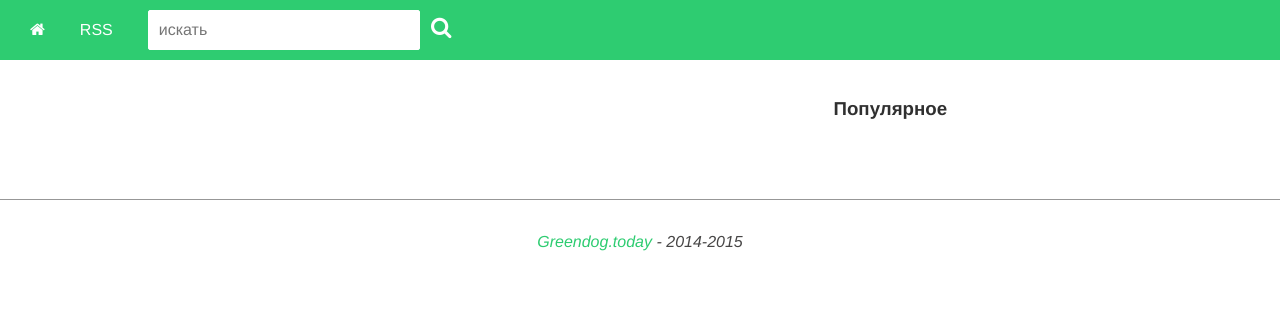
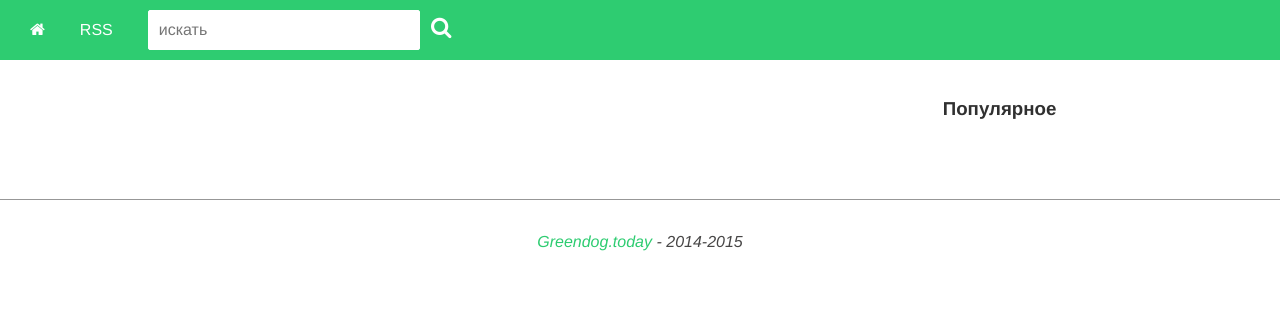
Before and after one commit to greendoglab/greendogtoday, a Django app: page / in a window 1280 px wide. Shown: the top 320 px of the page. Run offline with Django 3.2, Linux system fonts and the light colour scheme; data that the repository does not hold is empty; style sheets or scripts are compiled from the project's sources; parts of the project's set-up code (start-up, migrations or seed data) failed here and were passed over; some libraries are stand-ins or nearby versions.

Commit message:
Change flex in site-container.

```diff
--- a/src/assets/sass/blocks/site-container.scss
+++ b/src/assets/sass/blocks/site-container.scss
@@ -4,7 +4,7 @@
     display: flex;
     flex-flow: row nowrap;
     .content {
-        flex: 1 65%;
+        flex: 1 calc(100% - 315px);
         padding-right: 15px;
         @include bp(xs) {
             padding-right: 0px;
@@ -14,7 +14,7 @@
         } // sm
     } // content
     .site-side {
-        flex: 1 35%;
+        flex: 1 315px;
         padding-left: 15px;
         @include bp(xs) {
             display: none;
```
